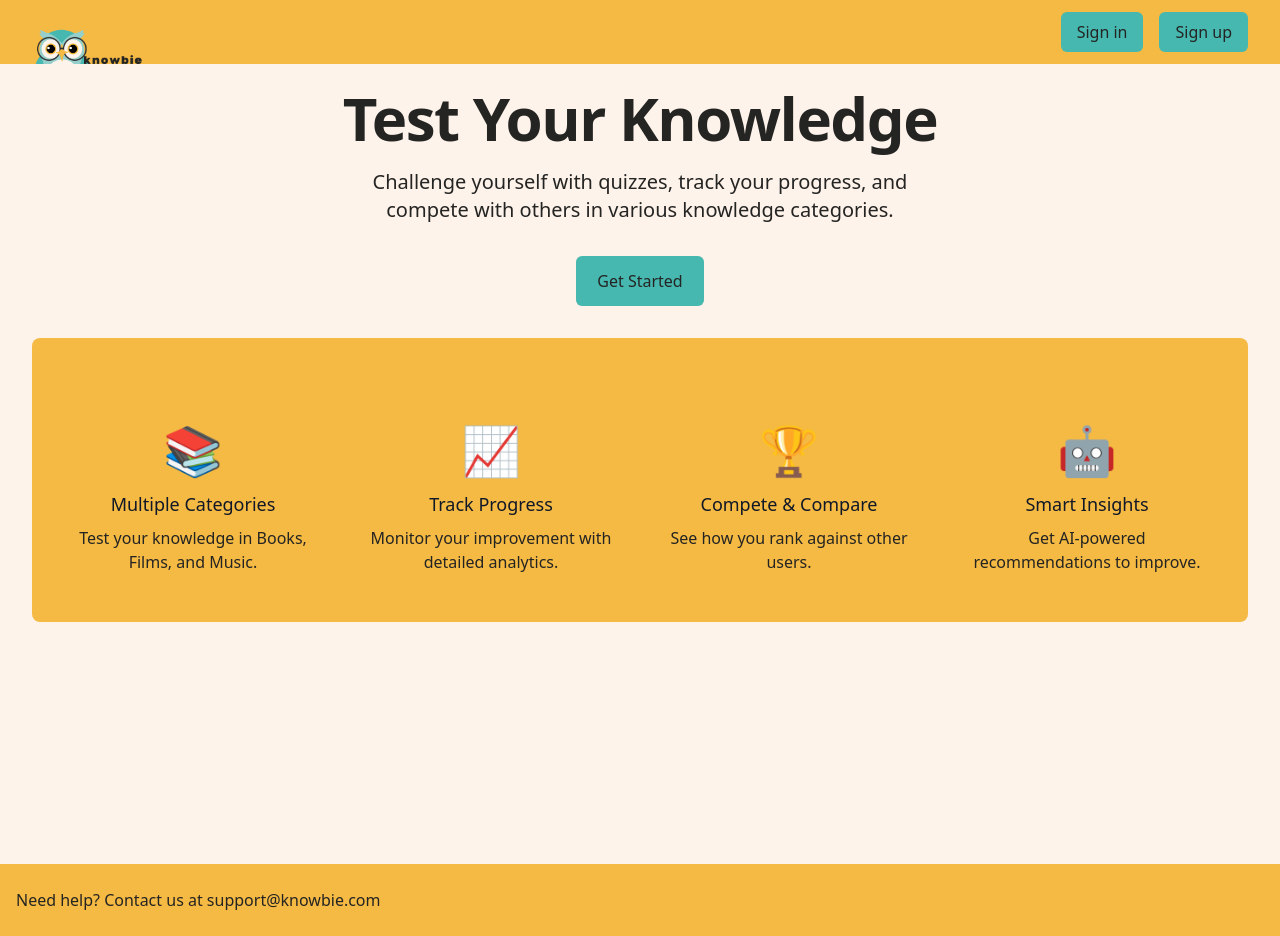
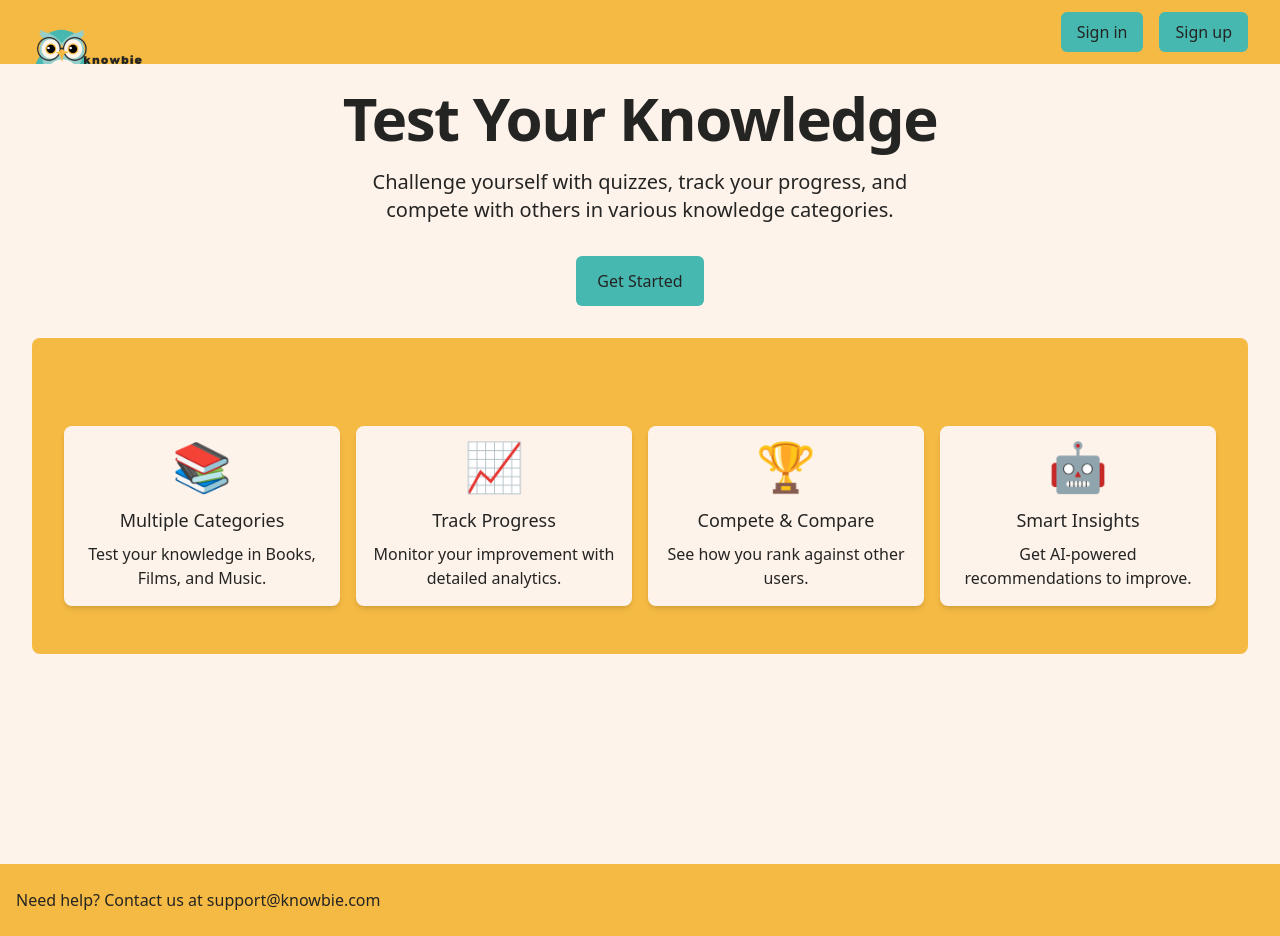
Before and after one commit to nandyamit/knowbie, a React (Vite) app in the folder client/: page / in a window 1280 px wide. Built offline with nearby package versions, Linux system fonts and the light colour scheme; no server answers.

Commit message:
changed grid on landing page

```diff
--- a/client/src/components/marketing/Features.tsx
+++ b/client/src/components/marketing/Features.tsx
@@ -27,12 +27,12 @@ export const Features = () => {
   return (
     <div className="py-12 bg-secondary-300 rounded-lg animate-[fadeInOut]">
       <div className="max-w-7xl mx-auto px-4 sm:px-6 lg:px-8">
-        <div className="mt-10">
-          <div className="grid grid-cols-1 gap-10 sm:grid-cols-2 lg:grid-cols-4">
+        <div className="mt-10 grid grid-cols-1 gap-4 sm:grid-cols-2 lg:grid-cols-4">
             {features.map((feature, index) => (
-              <div key={index} className="text-center">
+              <div key={index}
+              className="text-center bg-primary-100 rounded-lg shadow-md p-4">
                 <div className="text-5xl mb-4">{feature.icon}</div>
-                <h3 className="text-lg font-medium text-gray-900">
+                <h3 className="text-lg font-medium text-primary-200">
                   {feature.title}
                 </h3>
                 <p className="mt-2 text-base text-primary-200">
@@ -43,6 +43,5 @@ export const Features = () => {
           </div>
         </div>
       </div>
-    </div>
   );
 };
```
